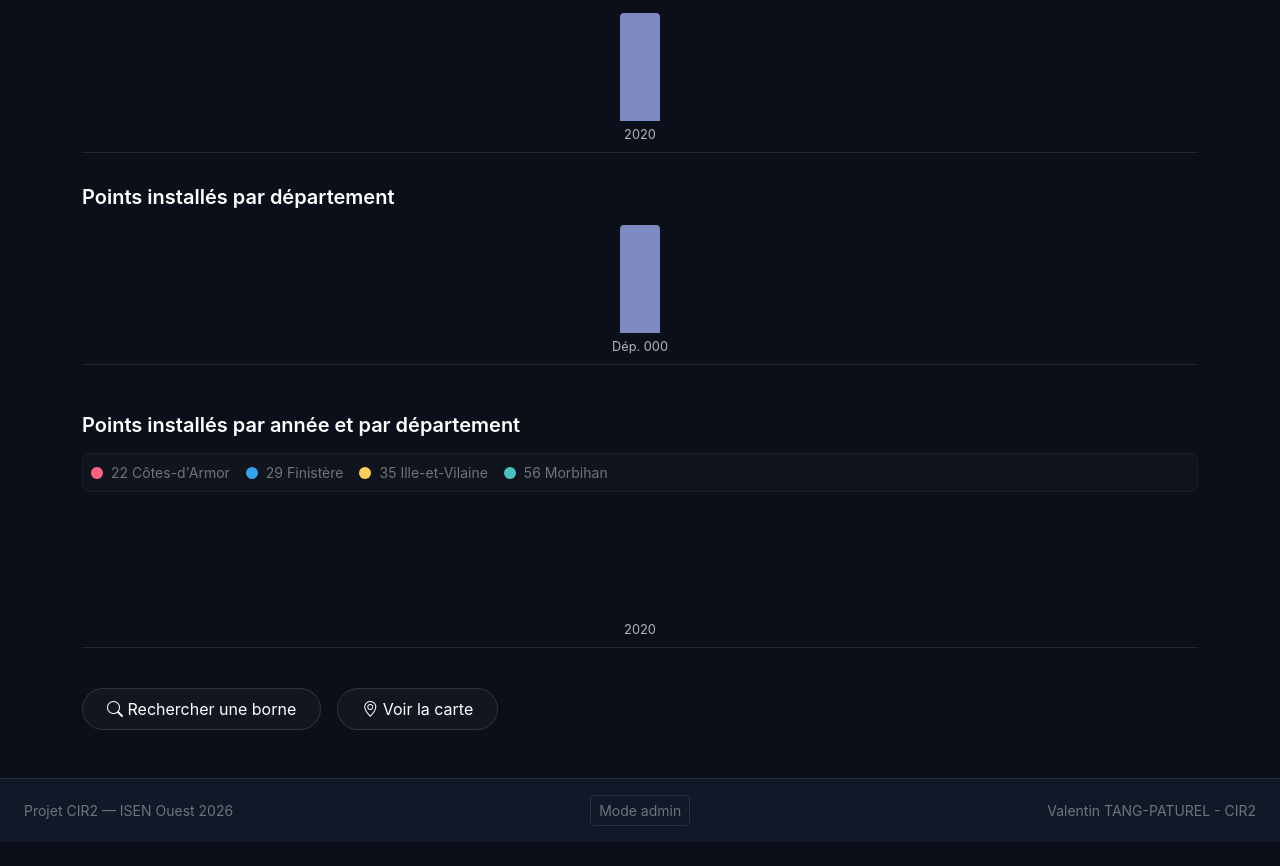
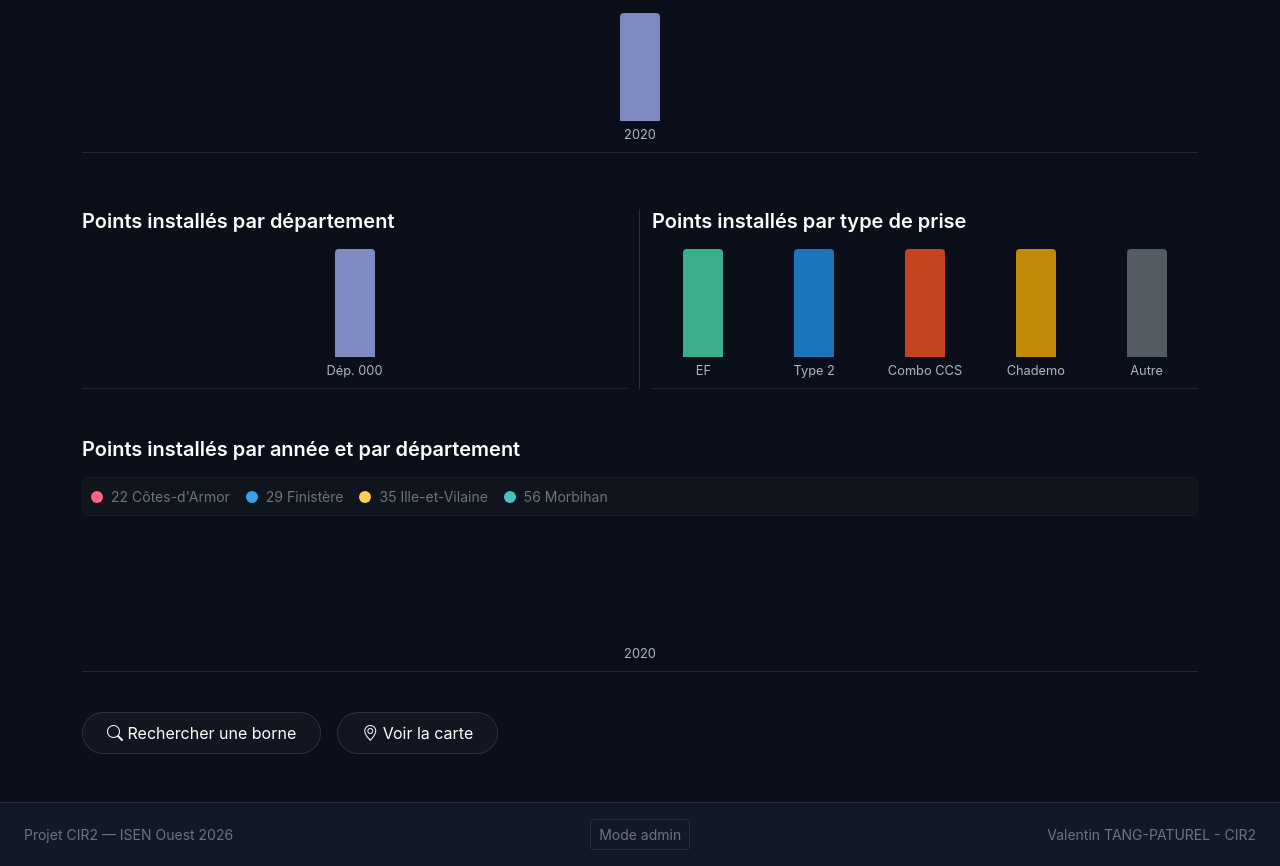
Before and after one commit to doorisen/projet-cir2, a PHP site: page / in a window 1280 px wide. Shown: the part 435-1301 px from the top of the page. Before the commit the page ends 1277 px from the top, so only its background shows below. Run offline with PHP 8.4, Linux system fonts and the light colour scheme; tables that the repository leaves empty hold one stand-in row (values such as "Sample post").

Commit message:
stats : - nombre de pdc par type de prise

```diff
--- a/api/stats.php
+++ b/api/stats.php
@@ -12,12 +12,13 @@ try {
     $statsManager = new StatsManager($pdo);
     $filterManager = new FilterManager($pdo);
     echo json_encode([
-        'success' => true,
-        'stats' => $statsManager->getGlobalStats(),
-        'years' => $statsManager->getPdcByYear(),
-        'departements' => $filterManager->getDepartements(),
-        'pdc_by_dep'      => $statsManager->getPdcByDepartment(),
-        'pdc_by_year_dep' => $statsManager->getPdcByYearAndDepartment()
+        'success'           => true,
+        'stats'             => $statsManager->getGlobalStats(),
+        'years'             => $statsManager->getPdcByYear(),
+        'departements'      => $filterManager->getDepartements(),
+        'pdc_by_dep'        => $statsManager->getPdcByDepartment(),
+        'pdc_by_plug'       => $statsManager->getPdcByPlugType(),
+        'pdc_by_year_dep'   => $statsManager->getPdcByYearAndDepartment()
     ]);
 
 } catch (Throwable $e) {
--- a/assets/css/charts.css
+++ b/assets/css/charts.css
@@ -68,3 +68,15 @@
 .dep-29 {background-color: var(--dep-29);}
 .dep-35 {background-color: var(--dep-35);}
 .dep-56 {background-color: var(--dep-56);}
+
+@media (min-width: 768px) {
+    .chart-separator {
+        border-right: 1px solid rgba(255, 255, 255, 0.15);
+    }
+}
+
+.plug-ef        {background-color: var(--plug-ef);}
+.plug-type-2    {background-color: var(--plug-t2);}
+.plug-combo-ccs {background-color: var(--plug-ccs);}
+.plug-chademo   {background-color: var(--plug-chademo);}
+.plug-autre     {background-color: var(--plug-autre);}
--- a/assets/css/variables.css
+++ b/assets/css/variables.css
@@ -11,6 +11,12 @@
     --dep-29: #36a2eb;
     --dep-35: #ffce56;
     --dep-56: #4bc0c0;
+
+    --plug-ef: #4ae3b5;
+    --plug-t2: #2196f3;
+    --plug-ccs: #ff5722;
+    --plug-chademo: #ffb300;
+    --plug-autre: #6c757d;
 }
 
 body.admin-mode {
--- a/assets/js/stats.js
+++ b/assets/js/stats.js
@@ -14,6 +14,7 @@ async function loadStats() {
         displayCards(data);
         displayChart(data.years);
         displayDepChart(data.pdc_by_dep);
+        displayPlugChart(data.pdc_by_plug);
         displayYearDepChart(data.pdc_by_year_dep);
 
     } catch (error) {
@@ -89,6 +90,36 @@ function displayDepChart(pdcByDep) {
 }
 
 
+function displayPlugChart(pdcByPlug) {
+    const chart = document.getElementById('plug-chart');
+    if (!chart || !pdcByPlug || pdcByPlug.length === 0) return;
+    chart.innerHTML = '';
+
+    const max = Math.max(...pdcByPlug.map(p => Number(p.nb_pdc)));
+
+    pdcByPlug.forEach(item => {
+        const wrapper = document.createElement('div');
+        wrapper.className = 'chart-wrapper';
+
+        const bar = document.createElement('div');
+        const height = (Number(item.nb_pdc) / max) * 100;
+        const plugName = item.type_prise.toLowerCase().replace(/[^a-z0-9]/g, '-');
+
+        bar.className = `chart-bar rounded-top-1 plug-${plugName}`;
+        bar.style.height = `${height}%`;
+        bar.title = `${item.type_prise} : ${Number(item.nb_pdc).toLocaleString('fr-FR')} points`;
+
+        const label = document.createElement('div');
+        label.className = 'chart-label';
+        label.textContent = item.type_prise;
+
+        wrapper.appendChild(bar);
+        wrapper.appendChild(label);
+        chart.appendChild(wrapper);
+    });
+}
+
+
 function displayYearDepChart(pdcByYearDep) {
     const chart = document.getElementById('year-dep-chart');
     if (!chart || !pdcByYearDep || pdcByYearDep.length === 0) return;
--- a/helpers/classes/StatsManager.php
+++ b/helpers/classes/StatsManager.php
@@ -58,6 +58,21 @@ class StatsManager {
         return $this->pdo->query($sql)->fetchAll(PDO::FETCH_ASSOC);
     }
 
+    public function getPdcByPlugType() : array {
+        $sql = "
+            SELECT 'EF' AS type_prise, SUM(prise_type_ef) AS nb_pdc FROM POINT_DE_RECHARGE
+            UNION ALL
+            SELECT 'Type 2' AS type_prise, SUM(prise_type_2) AS nb_pdc FROM POINT_DE_RECHARGE
+            UNION ALL
+            SELECT 'Combo CCS' AS type_prise, SUM(prise_type_combo_ccs) AS nb_pdc FROM POINT_DE_RECHARGE
+            UNION ALL
+            SELECT 'Chademo' AS type_prise, SUM(prise_type_chademo) AS nb_pdc FROM POINT_DE_RECHARGE
+            UNION ALL
+            SELECT 'Autre' AS type_prise, SUM(prise_type_autre) AS nb_pdc FROM POINT_DE_RECHARGE
+        ";
+        return $this->pdo->query($sql)->fetchAll(PDO::FETCH_ASSOC);
+    }
+
     public function getPdcByYearAndDepartment() : array {
         $sql = "
             SELECT
--- a/index.php
+++ b/index.php
@@ -67,10 +67,18 @@ require_once 'config/try_populate.php';
         <div id="year-chart" class="mock-chart d-flex align-items-end gap-2 pb-2"></div>
     </section>
 
-    <!-- Stats - Pdc par département -->
-    <section class="mt-2">
-        <h5 class="text-white fw-semibold mb-3">Points installés par département</h5>
-        <div id="dep-chart" class="mock-chart d-flex align-items-end gap-2 pb-2"></div>
+    <section class="row g-4 mt-2">
+        <!-- Stats - Pdc par département -->
+        <div class="col-md-6 chart-separator">
+            <h5 class="text-white fw-semibold mb-3">Points installés par département</h5>
+            <div id="dep-chart" class="mock-chart d-flex align-items-end gap-2 pb-2"></div>
+        </div>
+
+        <!-- Stats - Pdc par type de prise -->
+        <div class="col-md-6">
+            <h5 class="text-white fw-semibold mb-3">Points installés par type de prise</h5>
+            <div id="plug-chart" class="mock-chart d-flex align-items-end gap-2 pb-2"></div>
+        </div>
     </section>
 
     <!-- Stats - Pdc par année et département -->
```
